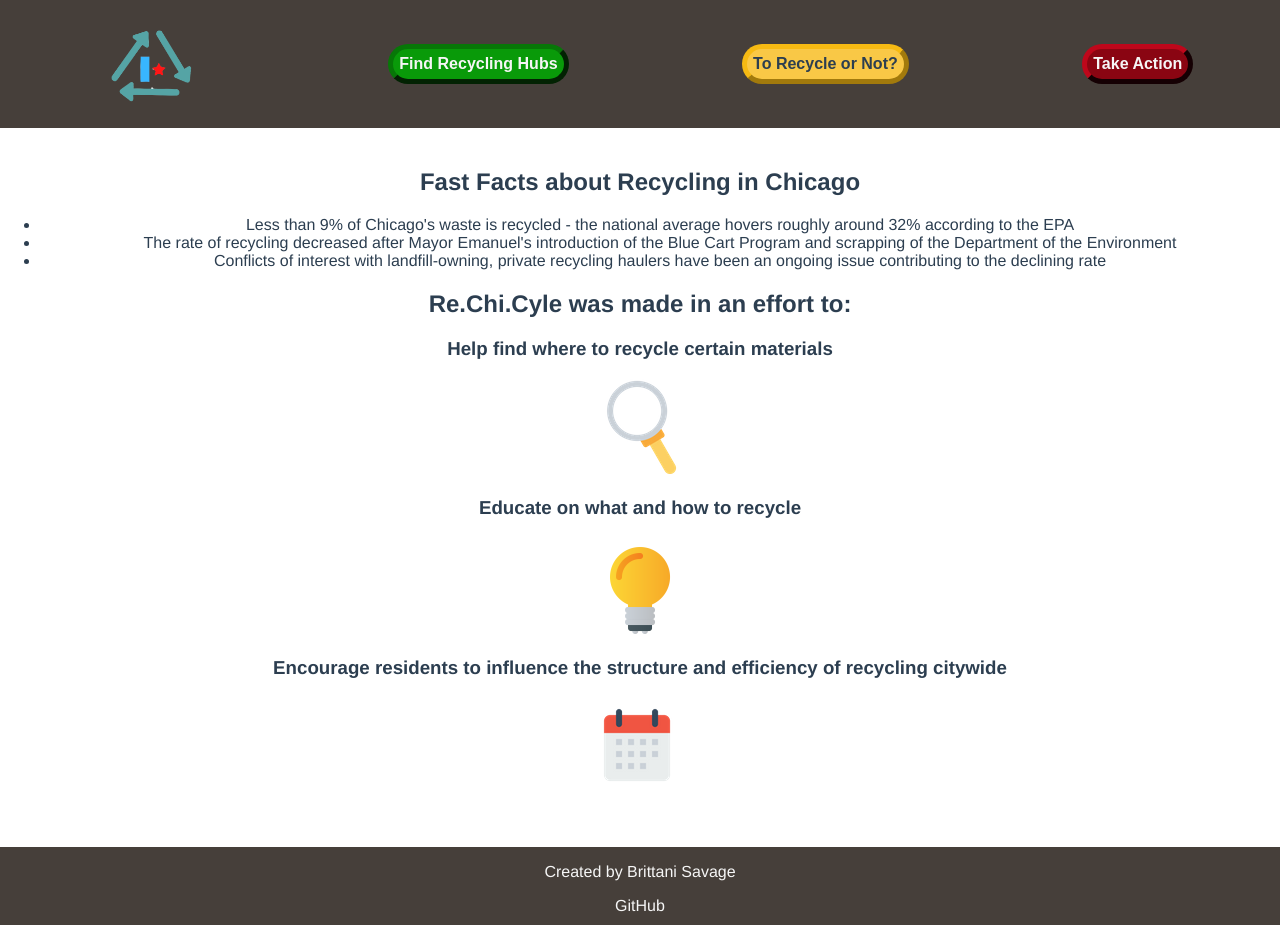
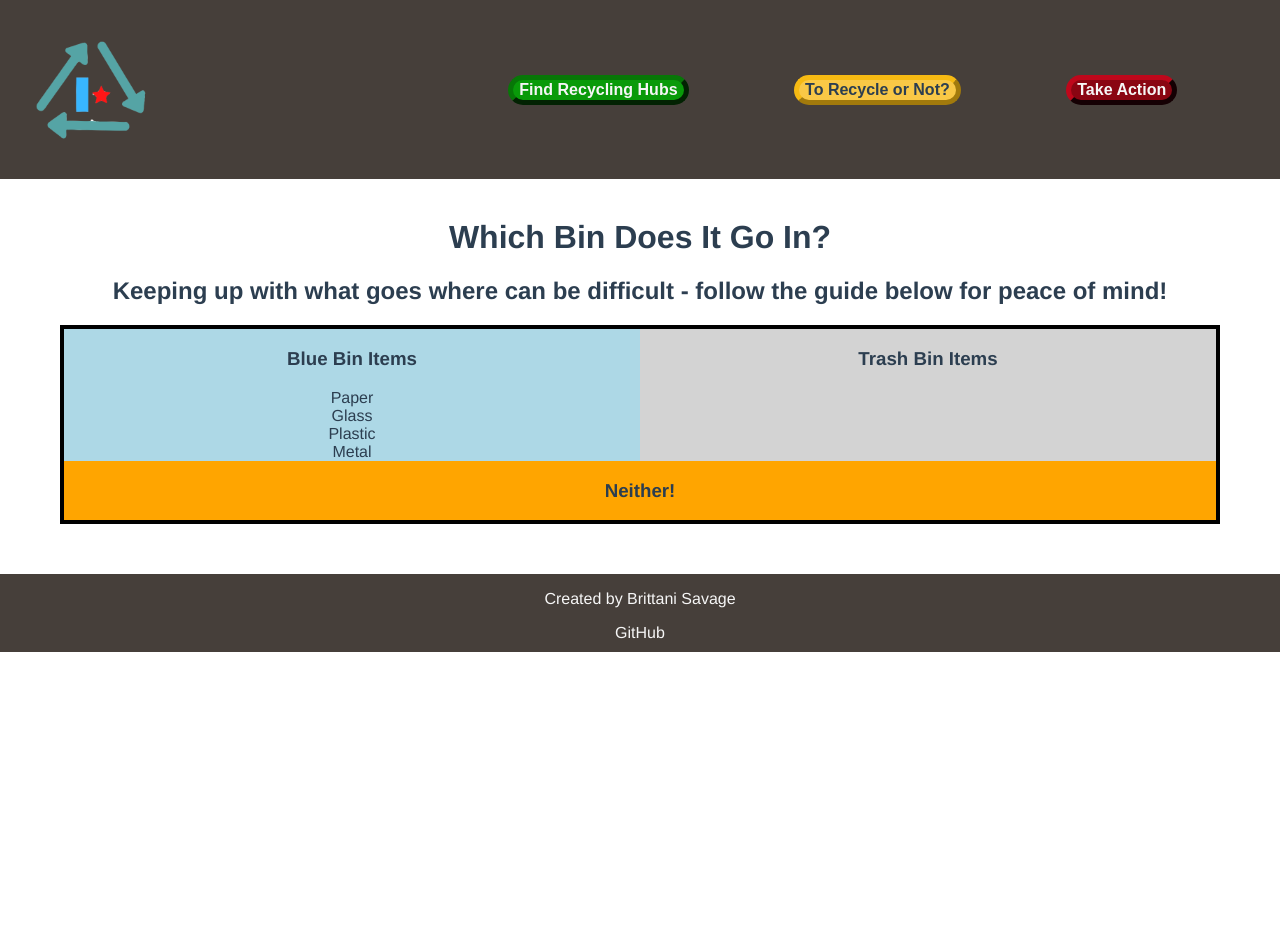
Before and after one commit to itsmeBrittani/Re.Chi.Cyle, a Vue app in the folder Re-Chi-Cyle/: page /#/learn in a window 1280 px wide. After the commit the page ends 800 px from the top, so only its background shows below. Built offline with nearby package versions, Linux system fonts and the light colour scheme.

Commit message:
Edited styling of landing page, structure of App file, and content/styling of learn page

```diff
--- a/Re-Chi-Cyle/src/App.vue
+++ b/Re-Chi-Cyle/src/App.vue
@@ -2,7 +2,7 @@
   <div id="app">
       <header>
         <div class='nav-bar'>
-            <img class='nav-bar-img' alt='recycling logo with Chicago blue bar and red star' src='./assets/RCClogo.png'/>
+            <router-link to='/'><img class='nav-bar-img' alt='recycling logo with Chicago blue bar and red star' src='./assets/RCClogo.png'/></router-link>
             <router-link to='/find'><button class='nav-button-find'><strong>Find Recycling Hubs</strong></button></router-link>
             <router-link to='/learn'><button class='nav-button-learn'><strong>To Recycle or Not?</strong></button></router-link>
             <router-link to='/action'><button class='nav-button-action'><strong>Take Action</strong></button></router-link>
@@ -55,8 +55,8 @@ main {
 }
 
 .nav-bar-img {
-    width: 10%;
-    height: 10%;
+    width: 35%;
+    height: auto;
 }
 
 .nav-button-find {
@@ -64,9 +64,10 @@ main {
     border-radius: 50px;
     background: #099A09;
     color: #f6f6f6;
-    height: 40px;
+    height: auto;
     width: auto;
-    font-size: 16px;
+    font-size: 1em;
+    margin-right: 100px;
 }
 
 .nav-button-learn {
@@ -74,9 +75,10 @@ main {
     border-radius: 50px;
     background: #F9C846;
     color: #2c3e50;
-    height: 40px;
+    height: auto;
     width: auto;
-    font-size: 16px;
+    font-size: 1em;
+    margin-right: 100px;
 }
 
 .nav-button-action {
@@ -84,9 +86,10 @@ main {
     border-radius: 50px;
     background: #8A0512;
     color: #f6f6f6;
-    height: 40px;
+    height: auto;
     width: auto;
-    font-size: 16px;
+    font-size: 1em;
+    margin-right: 100px;
 }
 
 .footer-bar{
--- a/Re-Chi-Cyle/src/components/header.vue
+++ b/Re-Chi-Cyle/src/components/header.vue
@@ -1,7 +1,7 @@
 <template>
     <header>
         <div class='nav-bar'>
-            <img class='nav-bar-img' alt='recycling logo with Chicago blue bar and red star' src='../assets/RCClogo.png'/>
+            <router-link to='/'><img class='nav-bar-img' alt='recycling logo with Chicago blue bar and red star' src='../assets/RCClogo.png'/></router-link>
             <router-link to='/find'><button class='nav-button-find'><strong>Find Recycling Hubs</strong></button></router-link>
             <router-link to='/learn'><button class='nav-button-learn'><strong>To Recycle or Not?</strong></button></router-link>
             <router-link to='/action'><button class='nav-button-action'><strong>Take Action</strong></button></router-link>
--- a/Re-Chi-Cyle/src/components/landing.vue
+++ b/Re-Chi-Cyle/src/components/landing.vue
@@ -4,7 +4,7 @@
     <h2> Fast Facts about Recycling in Chicago </h2>
     <ul>
         <li>Less than 9% of Chicago's waste is recycled - the national average hovers roughly around 32% according to the EPA</li>
-        <li>The rate of recycling decreased after Mayor Emanuel's introduction of the Blue Cart Program and scrapping of the Department of the Environment</li>
+        <li>The rate of recycling decreased after Mayor Emanuel introduced the Blue Cart Program and scrapped the Department of the Environment</li>
         <li>Conflicts of interest with landfill-owning, private recycling haulers have been an ongoing issue contributing to the declining rate </li>
     </ul>
     <h2>Re.Chi.Cyle was made in an effort to:</h2>
@@ -29,10 +29,10 @@ a {
 }
 
 ul{
-    width: 70%;
+    width: 80%;
     text-align: center;
     margin: 0 auto;
-    font-size: 14px;
+    font-size: 16px;
     list-style-type: square;
     line-height: 200%;
 }
--- a/Re-Chi-Cyle/src/components/learn.vue
+++ b/Re-Chi-Cyle/src/components/learn.vue
@@ -1,17 +1,51 @@
 <template>
 <div>
-    <h1>{{ msg }}</h1>
-    <h2> Fast Facts about Recycling in Chicago </h2>
-    <ul>
-        <li>Less than 9% of Chicago's waste is recycled - the national average hovers roughly around 32% according to the EPA</li>
-        <li>The rate of recycling decreased after Mayor Emanuel's introduction of the Blue Cart Program and scrapping of the Department of the Environment</li>
-        <li>Conflicts of interest with landfill-owning, private recycling haulers have been an ongoing issue contributing to the declining rate </li>
-    </ul>
-    <h2>Re.Chi.Cyle was made in an effort to:</h2>
-    <div class='landing-module-container'>
-        <div class='landing-mod' id='find'><h3>Help find where to recycle certain materials</h3> <img class='icon' alt='magnifying glass icon' src='../assets/lens.png'></div>
-        <div class='landing-mod' id='learn'><h3>Educate on what and how to recycle</h3><img class='icon' alt='light bulb icon' src='../assets/light.png'></div>
-        <div class='landing-mod' id='action'><h3>Encourage residents to influence the structure and efficiency of recycling citywide</h3><img class='icon' alt='magnifying glass icon' src='../assets/calender.png'></div>
+    <h1>Which Bin Does It Go In?</h1>
+    <h2> Keeping up with what goes where can be difficult - follow the guide below for peace of mind!</h2>
+    <div class='guide-container'>
+    <div class='blue-bin-container'><h3>Blue Bin Items</h3>
+    <div class='paper-box'>Paper</div>
+    <div class='glass-box'>Glass</div>
+    <div class='plastic-box'>Plastic</div>
+    <div class='metal-box'>Metal</div>
     </div>
-    </div>
+    <div class='trash-bin-container'><h3>Trash Bin Items</h3></div>
+    <div class='neither-container'><h3>Neither!</h3></div>
+</div>
+</div>
 </template>
+
+<style>
+.guide-container{
+    display: flex;
+    flex-wrap: wrap;
+    border: 4px solid black;
+    width: 90%;
+    margin: 0 auto;
+    text-align: center;
+}
+
+.blue-bin-container{
+    display: flex;
+    flex-direction: column;
+    background: lightblue;
+    width: 50%;
+    height: auto;
+}
+
+.trash-bin-container{
+    display: flex;
+    flex-direction: column;
+    background: lightgray;
+    width: 50%;
+    height: auto;
+}
+
+.neither-container{
+    display: flex;
+    background: orange;
+    width: 100%;
+    height: auto;
+    justify-content: center;
+}
+</style>
```
Also changed, not shown: 1 other file (tests, documents, lock files or other folders).
